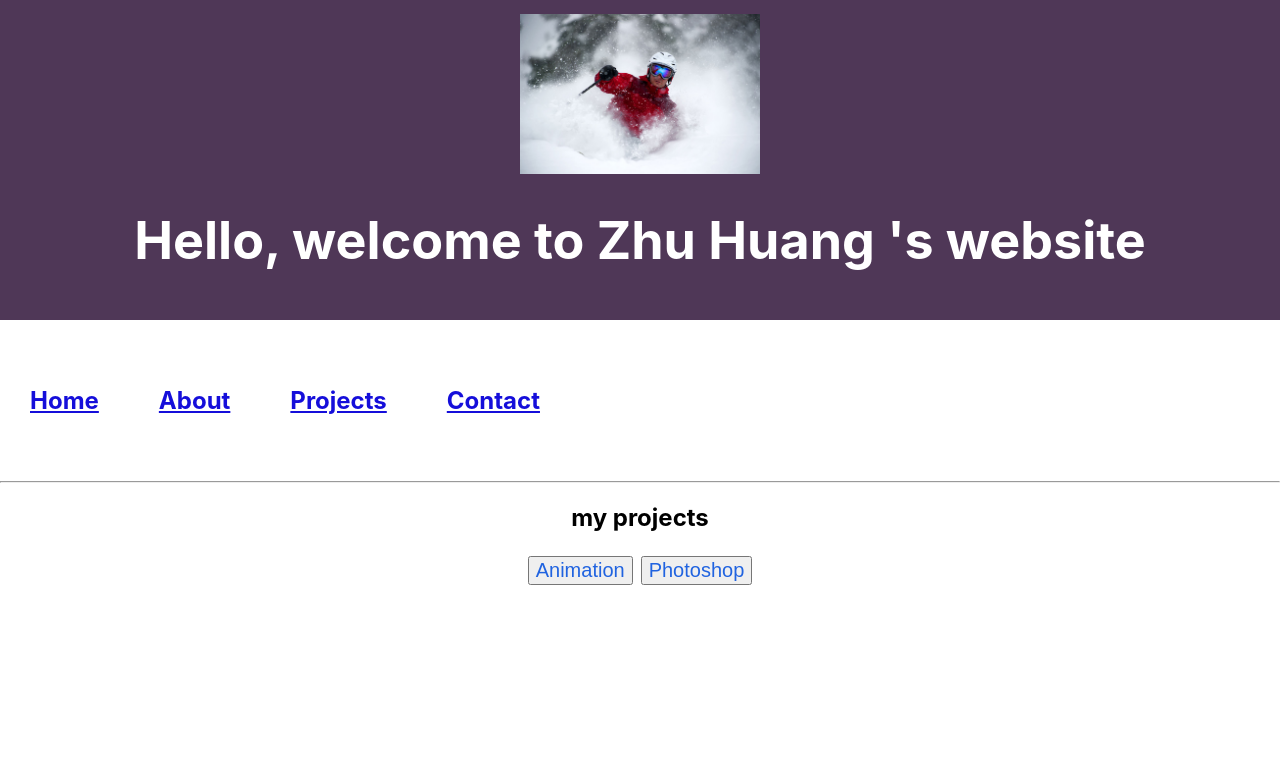
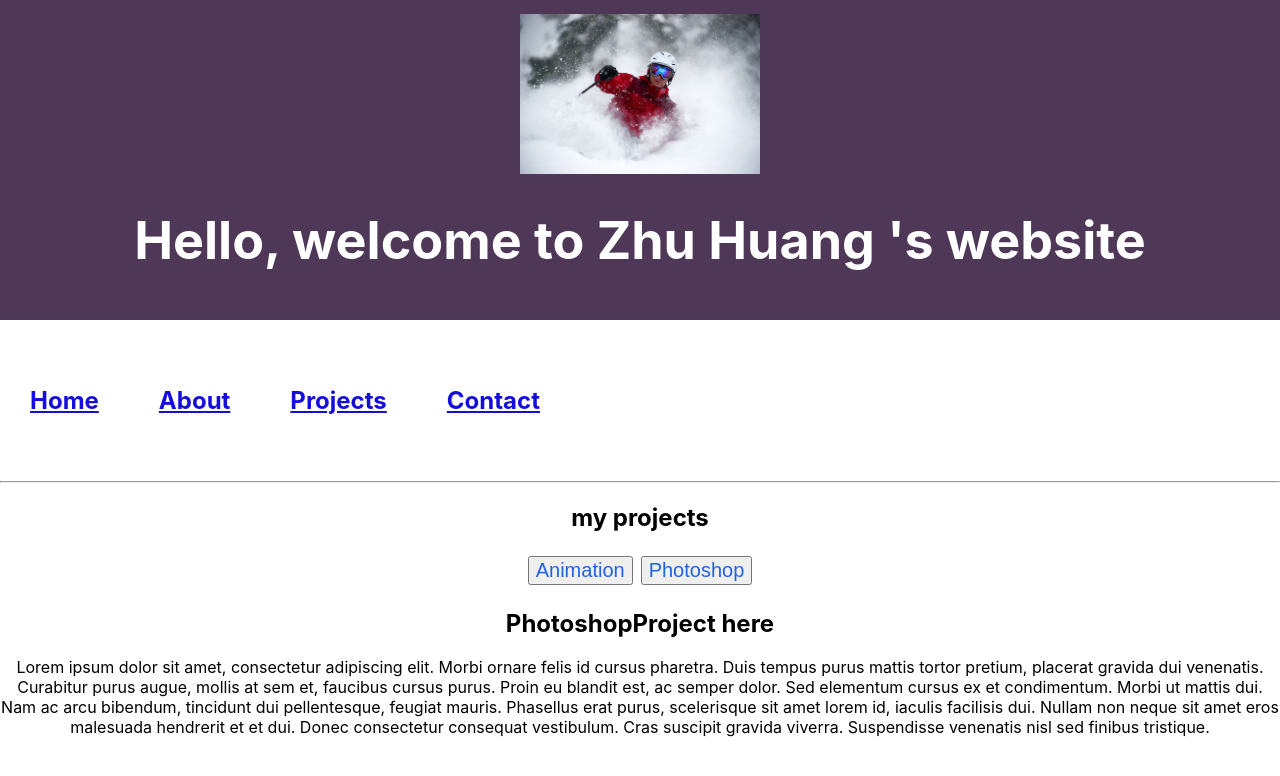
Before and after one commit to zhuangmyseneca/web-assignment5, a React (Create React App) app: page /projects/photoshop in a window 1280 px wide. Shown: the top 776 px of the page. Built offline with nearby package versions, Linux system fonts and the light colour scheme.

Commit message:
add <Outlet />
Render the nested routes to display two buttons on Projects page

```diff
--- a/src/components/Layout.jsx
+++ b/src/components/Layout.jsx
@@ -4,7 +4,7 @@ export default function Layout() {
   return (
     <div>
       {/* A "layout route" is a good place to put markup you want to
-            share across all the pages on your site, like navigation. */}
+            share across all the pages on the site, like navigation. */}
       <nav className="App-Routes">
         <ul>
           <li>
@@ -50,7 +50,7 @@ export default function Layout() {
 
       {/* An <Outlet> renders whatever child route is currently active,
             so you can think about this <Outlet> as a placeholder for
-            the child routes we defined above. */}
+            the child routes */}
       <Outlet />
     </div>
   );
--- a/src/components/pages/Contact.jsx
+++ b/src/components/pages/Contact.jsx
@@ -1,5 +1,5 @@
-// import { Routes, Route, Outlet, NavLink } from "react-router-dom";
-
+import { Routes, Route, Outlet, NavLink } from "react-router-dom";
+// contact page display
 export default function Contact() {
   return (
     <div>
@@ -8,7 +8,7 @@ export default function Contact() {
       <p>address</p>
       <p>Toronto, ON, Canada</p>
       <p>
-        {/* <NavLink to="/">Go to the home page</NavLink> */}
+        <NavLink to="/">Go to the home page</NavLink>
       </p>
     </div>
   );
--- a/src/components/pages/Home.jsx
+++ b/src/components/pages/Home.jsx
@@ -1,5 +1,4 @@
-// import { Routes, Route, Outlet, NavLink } from "react-router-dom";
-
+// home page display
 export default function Home() {
   return (
     <div>
--- a/src/components/pages/Projects/Animation/Animation.jsx
+++ b/src/components/pages/Projects/Animation/Animation.jsx
@@ -1,5 +1,5 @@
 import React from 'react';
-
+// Animation page display
 export default function Animation() {
   return (
     <div>
--- a/src/components/pages/Projects/Photoshop/Photoshop.jsx
+++ b/src/components/pages/Projects/Photoshop/Photoshop.jsx
@@ -1,11 +1,10 @@
-// import { Routes, Route, Outlet, NavLink } from "react-router-dom";
 import React from 'react';
+// page Photoshop output
 export default function Photoshop() {
     return (
         <div>
             <h2>PhotoshopProject here</h2>
-            {/* <img src="/src/assets/images/ski.jpeg" alt="" /> */}
-            {/* <p>Lorem ipsum dolor sit amet, consectetur adipiscing elit. Morbi ornare felis id cursus pharetra. Duis tempus purus mattis tortor pretium, placerat gravida dui venenatis. Curabitur purus augue, mollis at sem et, faucibus cursus purus. Proin eu blandit est, ac semper dolor. Sed elementum cursus ex et condimentum. Morbi ut mattis dui. Nam ac arcu bibendum, tincidunt dui pellentesque, feugiat mauris. Phasellus erat purus, scelerisque sit amet lorem id, iaculis facilisis dui. Nullam non neque sit amet eros malesuada hendrerit et et dui. Donec consectetur consequat vestibulum. Cras suscipit gravida viverra. Suspendisse venenatis nisl sed finibus tristique.</p> */}
+            <p>Lorem ipsum dolor sit amet, consectetur adipiscing elit. Morbi ornare felis id cursus pharetra. Duis tempus purus mattis tortor pretium, placerat gravida dui venenatis. Curabitur purus augue, mollis at sem et, faucibus cursus purus. Proin eu blandit est, ac semper dolor. Sed elementum cursus ex et condimentum. Morbi ut mattis dui. Nam ac arcu bibendum, tincidunt dui pellentesque, feugiat mauris. Phasellus erat purus, scelerisque sit amet lorem id, iaculis facilisis dui. Nullam non neque sit amet eros malesuada hendrerit et et dui. Donec consectetur consequat vestibulum. Cras suscipit gravida viverra. Suspendisse venenatis nisl sed finibus tristique.</p>
         </div>
     );
 }
--- a/src/components/pages/Projects/Projects.jsx
+++ b/src/components/pages/Projects/Projects.jsx
@@ -1,5 +1,5 @@
 import React from 'react';
-import { NavLink } from "react-router-dom";
+import { Outlet, NavLink } from "react-router-dom";
 
 export default function Projects() {
   return (
@@ -11,6 +11,8 @@ export default function Projects() {
       <NavLink to="/projects/photoshop">
         <button>Photoshop</button>
       </NavLink>
+      {/* Render the nested routes */}
+      <Outlet />
     </div>
   );
 }
--- a/src/routes/Router.jsx
+++ b/src/routes/Router.jsx
@@ -1,4 +1,3 @@
-
 import React from 'react';
 import { Routes, Route } from 'react-router-dom';
 
@@ -11,6 +10,7 @@ import Animation from '../components/pages/Projects/Animation/Animation';
 import Photoshop from '../components/pages/Projects/Photoshop/Photoshop';
 import Layout from '../components/Layout';
 
+// handle routing in app
 const Router = () => {
   return (
     <Routes>
```
Also changed, not shown: src/App.js (+3 -7 lines), src/assets/css/App.css (+8 -19 lines).
